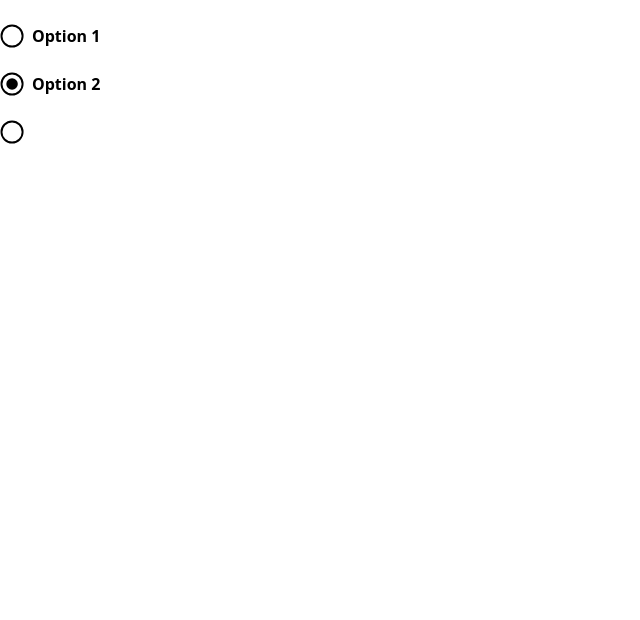
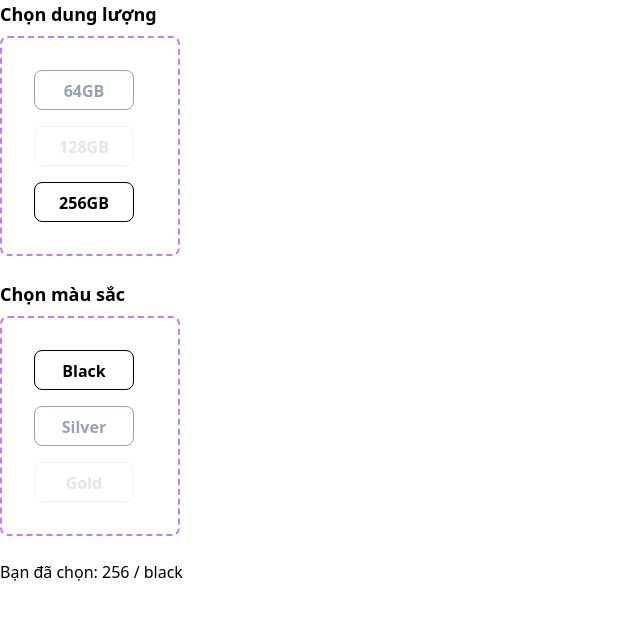
Before and after one commit to thuanchan04/Ecommerce-Store, an Angular app: page / in a window 1280 px wide. Shown: the top 620 px of the page, without its empty margins (0-640 px from the left). Built offline with nearby package versions, Linux system fonts and the light colour scheme.

Commit message:
Refactor: tabs component

```diff
--- a/src/app/app.html
+++ b/src/app/app.html
@@ -1,3 +1,4 @@
+<!-- ================================TEST ICONS================================ -->
 <!-- <h1 class="text-3xl font-bold underline">Hello world!</h1>
 <app-logo [logoType]="LogoTypes.DARK"></app-logo>
 
@@ -7,7 +8,8 @@
 
 <app-icon [icon]="Icons.GAMING_BIG"></app-icon> -->
 
-<!-- Input -->
+
+<!-- ================================TEST INPUT================================ -->
 <!-- <div class="p-40">
   <h2 class="mb-4">Input Examples</h2>
   <app-field-without-label [placeholder]="'CVV'"></app-field-without-label>
@@ -16,13 +18,33 @@
   <app-dropdown></app-dropdown>
 </div> -->
 
+
 <!-- <app-buttons></app-buttons> -->
 
-<!-- <app-tabs></app-tabs> -->
+
+<!-- ================================TEST TABS================================ -->
+<h2 class="font-bold text-lg mb-2">Chọn dung lượng</h2>
+<app-tabs
+  [(selectedTabId)]="selectedMemoryId"
+  [tabs]="memoryTabs"
+></app-tabs>
+
+<h2 class="font-bold text-lg mt-6 mb-2">Chọn màu sắc</h2>
+<app-tabs
+  [(selectedTabId)]="selectedColorId"
+  [tabs]="colorTabs"
+></app-tabs>
+
+<p class="mt-6">Bạn đã chọn: {{ selectedMemoryId }} / {{ selectedColorId }}</p>
+
+
+
 
 <!-- <app-cards></app-cards> -->
 
-<!-- =========== Test checkbox ================-->
+
+
+<!--================================TEST CHECKBOX================================-->
 <!-- <div class="bg-black text-white font-bold p-2">Checkboxes Demo</div>
 <div class="border p-4 bg-gray-100 flex flex-col gap-4">
 
@@ -35,10 +57,11 @@
 
 </div> -->
 
-<!-- ================== TEST RADIOBUTTON ===================== -->
-<br>
+<!-- ================================TEST RADIOBUTTON================================ -->
+<!-- <br>
 <app-radio-button [(model)]="radioValue" value="1" [text]="'Option 1'"></app-radio-button>
 <br>
 <app-radio-button [(model)]="radioValue" value="2" [text]="'Option 2'"></app-radio-button>
 <br>
-<app-radio-button [(model)]="radioValue" value="3"></app-radio-button> <!-- chỉ icon -->
+<app-radio-button [(model)]="radioValue" value="3"></app-radio-button>  -->
+<!-- chỉ icon -->
--- a/src/app/app.ts
+++ b/src/app/app.ts
@@ -8,14 +8,14 @@ import { FieldWithoutLabelComponent } from "./shared/components/input_components
 import { FieldWithLabelComponent } from "./shared/components/input_components/field-with-label.component";
 import { SearchFieldComponent } from "./shared/components/input_components/search-field.component";
 import { Button, ButtonVariant } from './shared/components/buttons/buttons';
-import { Tabs } from "./shared/components/tabs/tabs";
+import { TabsComponent } from "./shared/components/tabs/tabs";
 import { Cards } from "./shared/components/cards/cards";
 import { Checkbox } from "./shared/components/checkbox/checkbox";
 import { RadioButton } from "./shared/components/radio-button/radio-button";
 
 @Component({
   selector: 'app-root',
-  imports: [RouterOutlet, Logo, Icon, DropdownComponent, FieldWithoutLabelComponent, FieldWithLabelComponent, SearchFieldComponent, Button, Tabs, Cards, Checkbox, RadioButton],
+  imports: [RouterOutlet, Logo, Icon, DropdownComponent, FieldWithoutLabelComponent, FieldWithLabelComponent, SearchFieldComponent, Button, Cards, Checkbox, RadioButton, TabsComponent],
   templateUrl: './app.html'
 })
 export class App {
@@ -29,4 +29,19 @@ export class App {
   apple = false;
 
   radioValue = '2';
+
+    memoryTabs = [
+    { id: '64', label: '64GB', available: true },
+    { id: '128', label: '128GB', available: false },
+    { id: '256', label: '256GB', available: true }
+  ];
+
+    colorTabs = [
+    { id: 'black', label: 'Black', available: true },
+    { id: 'silver', label: 'Silver', available: true },
+    { id: 'gold', label: 'Gold', available: false }
+  ];
+
+  selectedMemoryId: string | null = '256';
+  selectedColorId: string | null = 'black';
 }
--- a/src/app/shared/components/tabs/tabs.html
+++ b/src/app/shared/components/tabs/tabs.html
@@ -1,18 +1,18 @@
-<div class="bg-black text-white font-bold p-2">Tabs</div>
-<div class="border p-4 bg-gray-100">
-  <div class="flex flex-col gap-2">
-    @for (option of storageOptions; track option) {
-      <div
-        (mousedown)="select(option)"
-        class="w-24 py-2 rounded border text-center cursor-pointer"
-        [class.bg-black]="selected === option"
-        [class.text-white]="selected === option"
-        [class.border-black]="selected === option"
-        [class.text-gray-500]="selected !== option"
-        [class.opacity-40]="selected !== option"
-      >
-        {{ option }}
-      </div>
-    }
-  </div>
+<div class="flex flex-col gap-4 p-8 border-2 border-dashed border-purple-400 rounded-lg w-45">
+  @for (tab of tabs; track tab.id) {
+    <button
+      type="button"
+      (click)="selectTab(tab)"
+      class="px-4 py-2 h-10 w-25 rounded-lg font-semibold transition-colors border"
+      [disabled]="!tab.available"
+      [ngClass]="{
+        'border-black text-black bg-white': selectedTabId === tab.id && tab.available,
+        'border-gray-400 text-gray-400 hover:border-black hover:text-black bg-white':
+          selectedTabId !== tab.id && tab.available,
+        'border-gray-200 text-gray-300 cursor-not-allowed opacity-60 bg-white': !tab.available
+      }"
+    >
+      {{ tab.label }}
+    </button>
+  }
 </div>
--- a/src/app/shared/components/tabs/tabs.ts
+++ b/src/app/shared/components/tabs/tabs.ts
@@ -1,15 +1,19 @@
-import { Component } from '@angular/core';
+import { CommonModule } from '@angular/common';
+import { Component, EventEmitter, Input, Output } from '@angular/core';
 
 @Component({
   selector: 'app-tabs',
-  imports: [],
+  imports: [CommonModule],
   templateUrl: './tabs.html'
 })
-export class Tabs {
-  storageOptions = ['64GB', '128GB', '256GB'];
-  selected = '256GB';
+export class TabsComponent {
+  @Input() tabs: { id: string; label: string; available: boolean }[] = [];
+  @Input() selectedTabId: string | null = null;
+  @Output() selectedTabIdChange = new EventEmitter<string>();
 
-  select(option: string) {
-    this.selected = option;
+  selectTab(tab: { id: string; label: string; available: boolean }) {
+    if (!tab.available) return; // disabled -> không chọn
+    this.selectedTabId = tab.id;
+    this.selectedTabIdChange.emit(tab.id);
   }
 }
```
